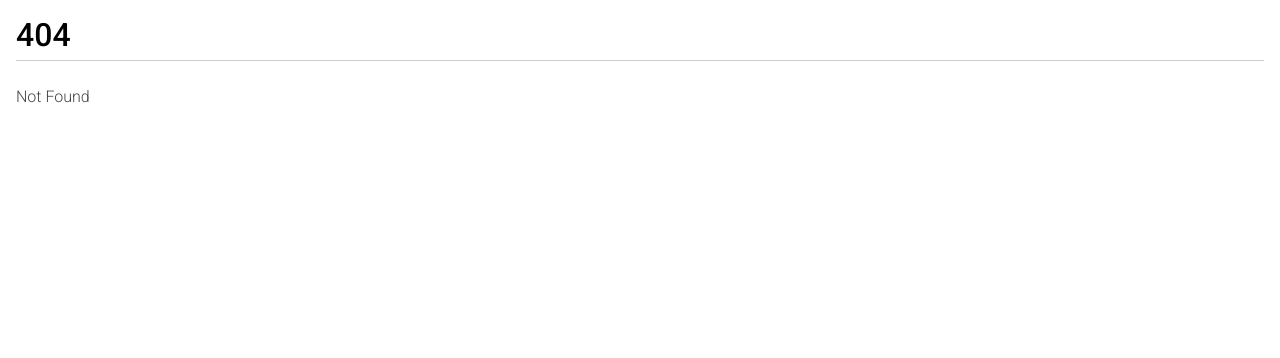
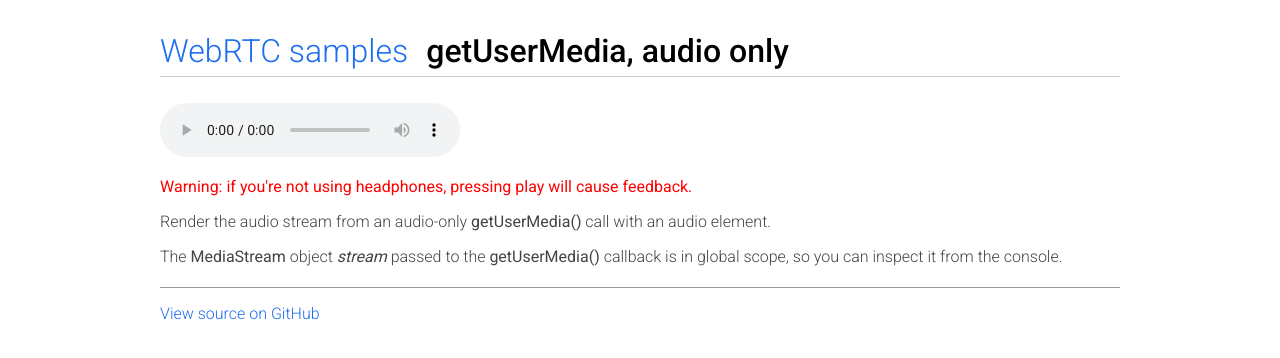
Before and after one commit to robinj0726/webrtc-samples, a SvelteKit app: page /getusermedia/audio in a window 1280 px wide. Before the commit this address had no page. Shown: the top 358 px of the page. Built offline with nearby package versions, Linux system fonts and the light colour scheme; no server answers.

Commit message:
aduio only

```diff
--- /dev/null
+++ b/src/routes/getusermedia/audio/+page.svelte
@@ -0,0 +1,61 @@
+<script>
+	import { onMount } from 'svelte';
+
+	let audio;
+	let errorMessage = '';
+
+	const constraints = (window.constraints = {
+		audio: true,
+		video: false
+	});
+
+	function handleSuccess(stream) {
+		const audioTracks = stream.getAudioTracks();
+		console.log('Got stream with constraints:', constraints);
+		console.log('Using audio device: ' + audioTracks[0].label);
+		stream.oninactive = function () {
+			console.log('Stream ended');
+		};
+		window.stream = stream; // make variable available to browser console
+		audio.srcObject = stream;
+	}
+
+	function handleError(error) {
+		errorMessage = 'navigator.MediaDevices.getUserMedia error: ' + error.message + ' ' + error.name;
+		console.log(errorMessage);
+	}
+
+	onMount(() => {
+		navigator.mediaDevices.getUserMedia(constraints).then(handleSuccess).catch(handleError);
+	});
+</script>
+
+<div id="container">
+	<h1>
+		<a href="//webrtc.github.io/samples/" title="WebRTC samples homepage">WebRTC samples</a>
+		<span>getUserMedia, audio only</span>
+	</h1>
+
+	<audio id="gum-local" bind:this={audio} controls autoplay></audio>
+
+	<p class="warning">Warning: if you're not using headphones, pressing play will cause feedback.</p>
+
+	<p>
+		Render the audio stream from an audio-only <code>getUserMedia()</code> call with an audio element.
+	</p>
+
+	<p>
+		The <code>MediaStream</code> object <code><em>stream</em></code> passed to the
+		<code>getUserMedia()</code>
+		callback is in global scope, so you can inspect it from the console.
+	</p>
+	<div>
+		<span id="errorMsg">{errorMessage}</span>
+	</div>
+
+	<a
+		href="https://github.com/webrtc/samples/tree/gh-pages/src/content/getusermedia/audio"
+		title="View source for this page on GitHub"
+		id="viewSource">View source on GitHub</a
+	>
+</div>
```
